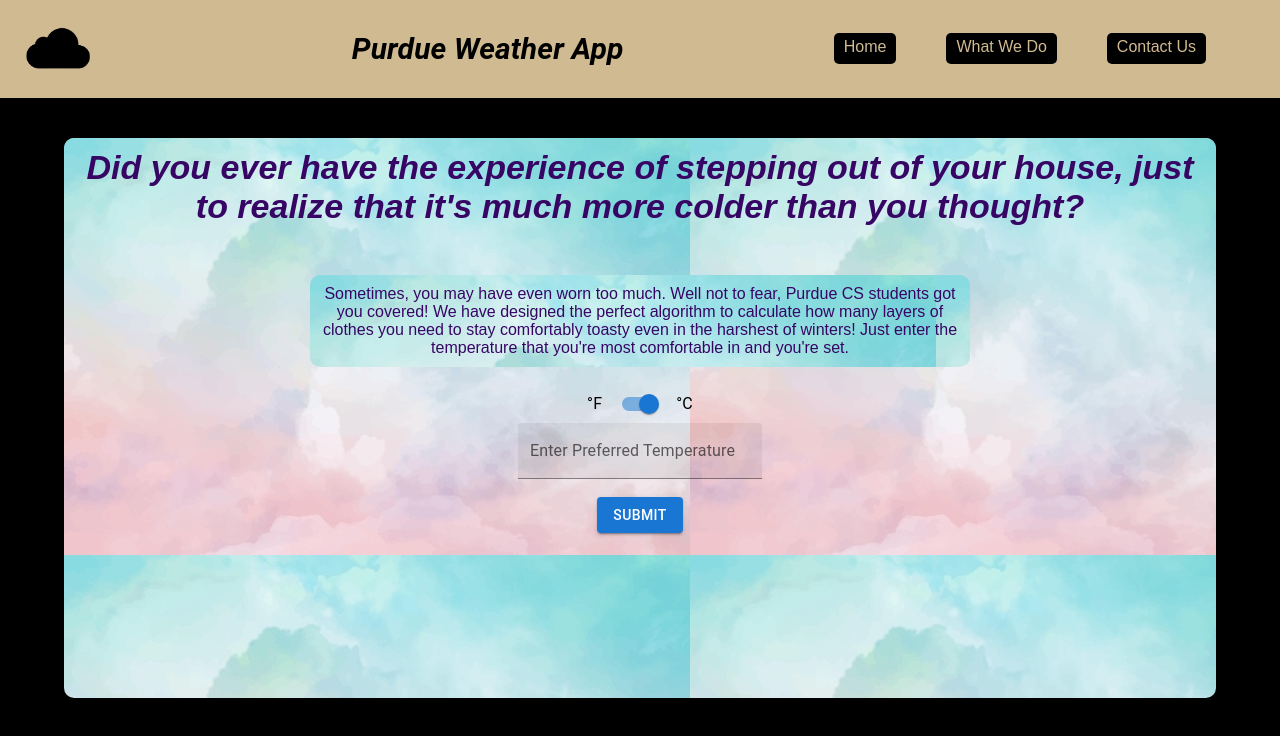
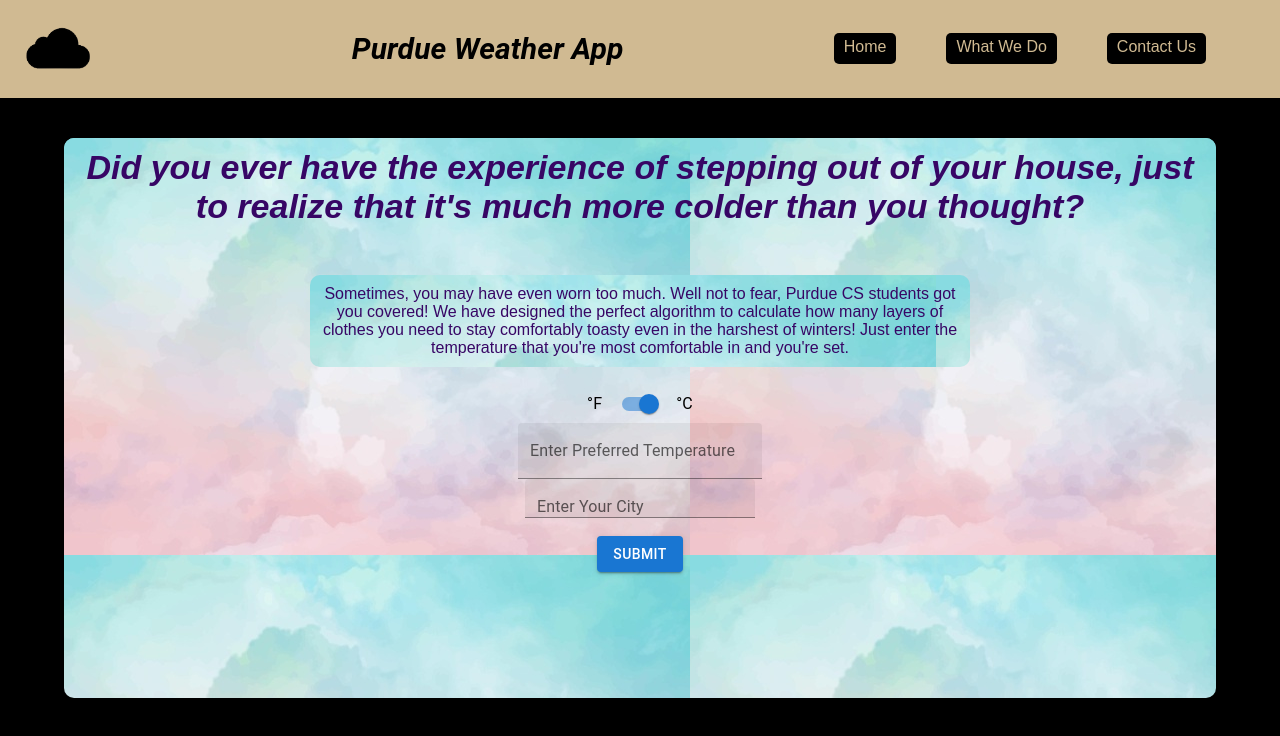
Before and after one commit to joshuajy03/purdueweather, a React (Create React App) app: page /#/ in a window 1280 px wide. Shown: the top 736 px of the page. Built offline with nearby package versions, Linux system fonts and the light colour scheme; a web font is replaced by a local one; what i18n-iso-countries would draw is missing.

Commit message:
Added location functionality

```diff
--- a/src/components/Answers.jsx
+++ b/src/components/Answers.jsx
@@ -6,10 +6,9 @@
 countries.registerLocale(require('i18n-iso-countries/langs/en.json'));
 
 
-function Answers({parentToChild, degree}) {
+function Answers({parentToChild, degree, city}) {
   const [apiData, setApiData] = useState({});
-  const [getState, setGetState] = useState('west lafayette');
-  const [state, setState] = useState('west lafayette');
+  const [state, setState] = useState(city);
   const preferred = parentToChild;
   const celcius = degree;
 
@@ -66,7 +65,7 @@
     console.log(layers)
 
     actualTemp = degree ? actualTemp : (actualTemp - 32) * (5 / 9); // converts actual temp to fahrenheit if not celsius
-    var temperatureDifference = actualTemp - preferredTemp;
+    var temperatureDifference = preferredTemp - actualTemp;
     temperatureDifference = degree ? temperatureDifference : temperatureDifference / 2; // converts tempdiff to F
 
     console.log("temp diff" + temperatureDifference);
--- a/src/components/Home.jsx
+++ b/src/components/Home.jsx
@@ -19,6 +19,10 @@
   // State
   const [getState, setGetState] = useState('');
   const [state, setState] = useState(0);
+
+  const [getCity, setGetCity] = useState("");
+  const [city, setCity] = useState("");
+
   const [state2, setState2] = useState(false);
   const [degree, setDegree] = useState(true);
 
@@ -26,10 +30,14 @@
     setGetState(event.target.value);
   };
 
+  const cityInputHandler = (event) => {
+    setGetCity(event.target.value);
+  };
+
 
   const displayAnswer = () => {
     return (
-      <Answers parentToChild={state} degree={degree} />
+      <Answers parentToChild={state} degree={degree} city = {city} />
     )
   }
 
@@ -77,12 +85,21 @@
             label="Enter Preferred Temperature"
             type="number"
             variant="filled"
-
+            size = "normal"
+          />
+          <br/>
+          <TextField
+            id="userInput"
+            onChange={cityInputHandler}
+            label="Enter Your City"
+            type="text"
+            variant="filled"
+            size = "normal"
           />
         </div>
 
         <br></br>
-        <Button variant="contained" onClick={() => { setState(getState); setState2(true); }} >Submit
+        <Button variant="contained" onClick={() => { setState(getState); setState2(true); setCity(getCity)}} >Submit
         </Button>
         {state2 ? displayAnswer() : displayNothing()}
       </div>
```
